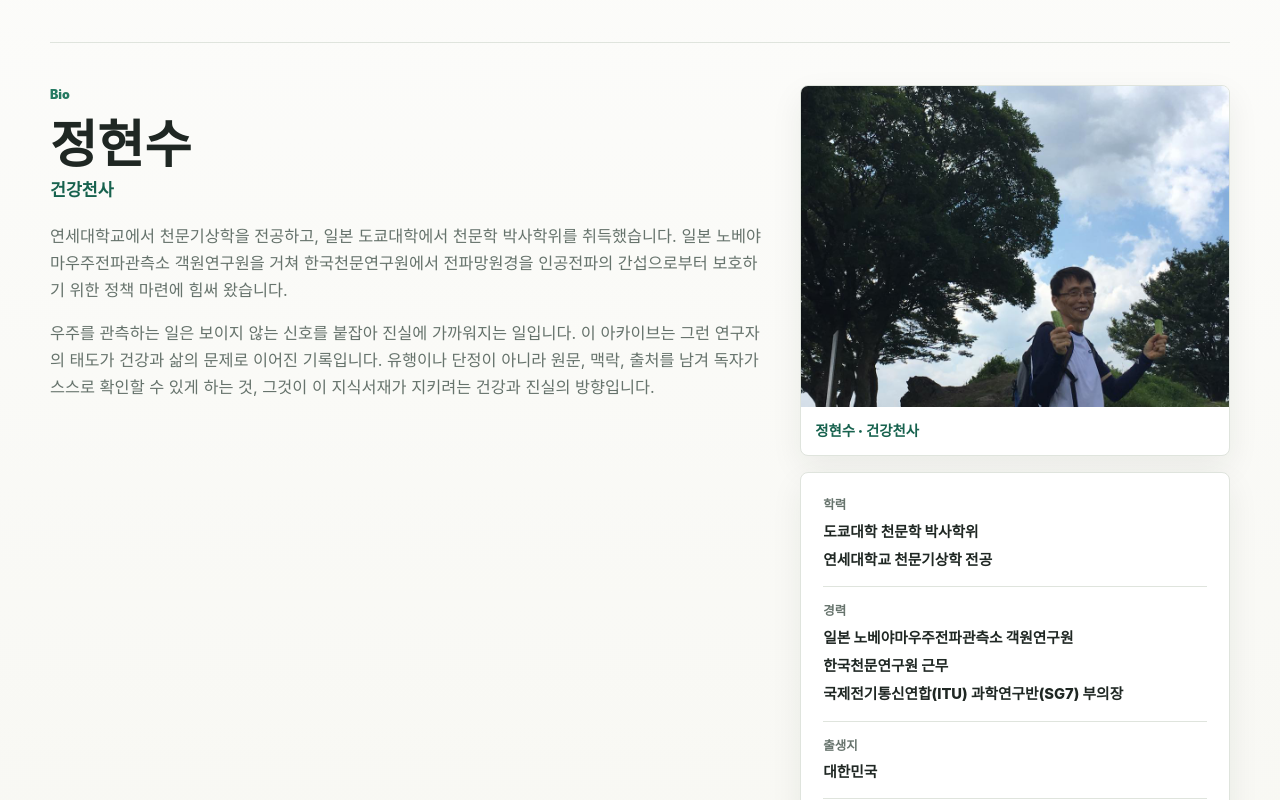
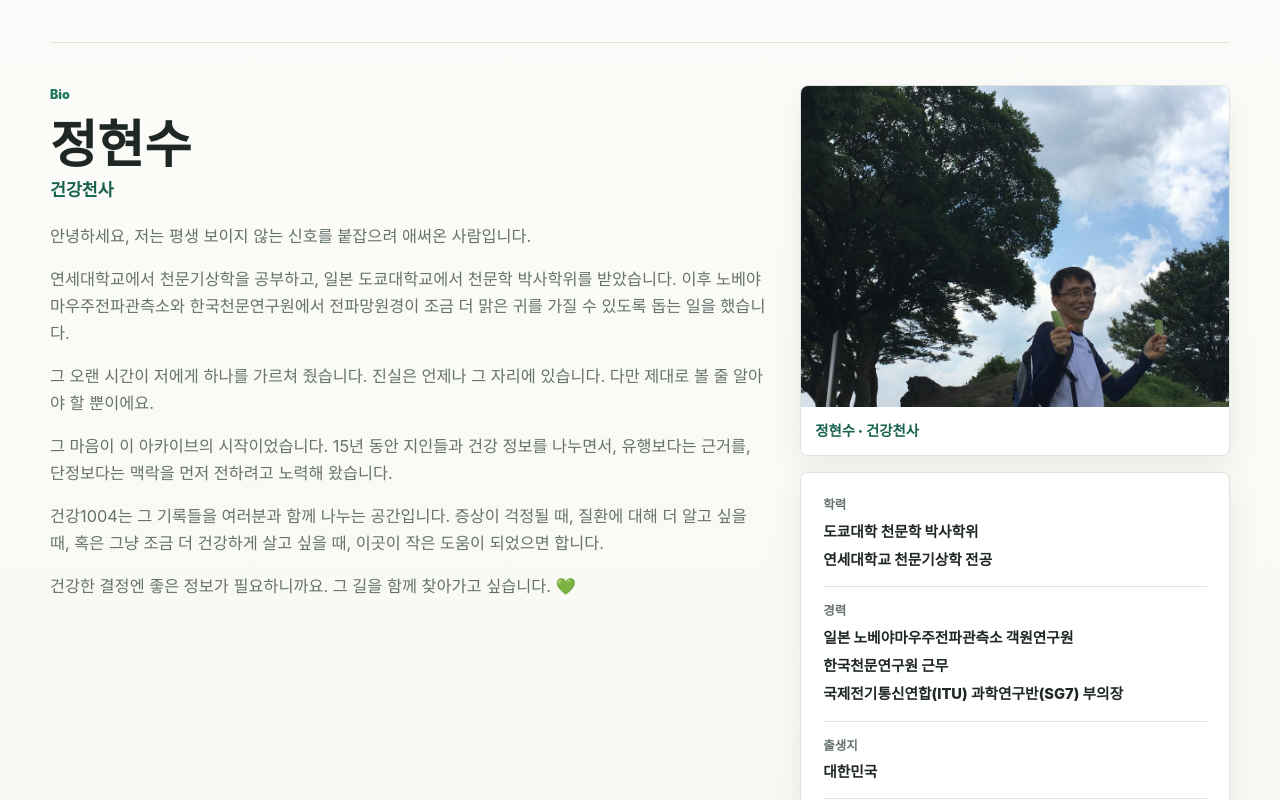
Before and after one commit to manynames3/health1004, a Next.js app in the folder frontend/: page /author in a window 1280 px wide. Shown: the part 529-1329 px from the top of the page. Built offline with nearby package versions, Linux system fonts and the light colour scheme.

Commit message:
Update author bio copy

```diff
--- a/frontend/app/author/page.tsx
+++ b/frontend/app/author/page.tsx
@@ -22,16 +22,26 @@ export default function AuthorPage() {
           <p className="eyebrow">Bio</p>
           <h2>정현수</h2>
           <p className="author-role">건강천사</p>
+          <p>안녕하세요, 저는 평생 보이지 않는 신호를 붙잡으려 애써온 사람입니다.</p>
           <p>
-            연세대학교에서 천문기상학을 전공하고, 일본 도쿄대학에서 천문학 박사학위를 취득했습니다.
-            일본 노베야마우주전파관측소 객원연구원을 거쳐 한국천문연구원에서 전파망원경을 인공전파의
-            간섭으로부터 보호하기 위한 정책 마련에 힘써 왔습니다.
+            연세대학교에서 천문기상학을 공부하고, 일본 도쿄대학교에서 천문학 박사학위를 받았습니다.
+            이후 노베야마우주전파관측소와 한국천문연구원에서 전파망원경이 조금 더 맑은 귀를 가질 수
+            있도록 돕는 일을 했습니다.
           </p>
           <p>
-            우주를 관측하는 일은 보이지 않는 신호를 붙잡아 진실에 가까워지는 일입니다. 이 아카이브는
-            그런 연구자의 태도가 건강과 삶의 문제로 이어진 기록입니다. 유행이나 단정이 아니라 원문,
-            맥락, 출처를 남겨 독자가 스스로 확인할 수 있게 하는 것, 그것이 이 지식서재가 지키려는
-            건강과 진실의 방향입니다.
+            그 오랜 시간이 저에게 하나를 가르쳐 줬습니다. 진실은 언제나 그 자리에 있습니다. 다만
+            제대로 볼 줄 알아야 할 뿐이에요.
+          </p>
+          <p>
+            그 마음이 이 아카이브의 시작이었습니다. 15년 동안 지인들과 건강 정보를 나누면서, 유행보다는
+            근거를, 단정보다는 맥락을 먼저 전하려고 노력해 왔습니다.
+          </p>
+          <p>
+            건강1004는 그 기록들을 여러분과 함께 나누는 공간입니다. 증상이 걱정될 때, 질환에 대해 더
+            알고 싶을 때, 혹은 그냥 조금 더 건강하게 살고 싶을 때, 이곳이 작은 도움이 되었으면 합니다.
+          </p>
+          <p>
+            건강한 결정엔 좋은 정보가 필요하니까요. 그 길을 함께 찾아가고 싶습니다. 💚
           </p>
         </article>
 
```
